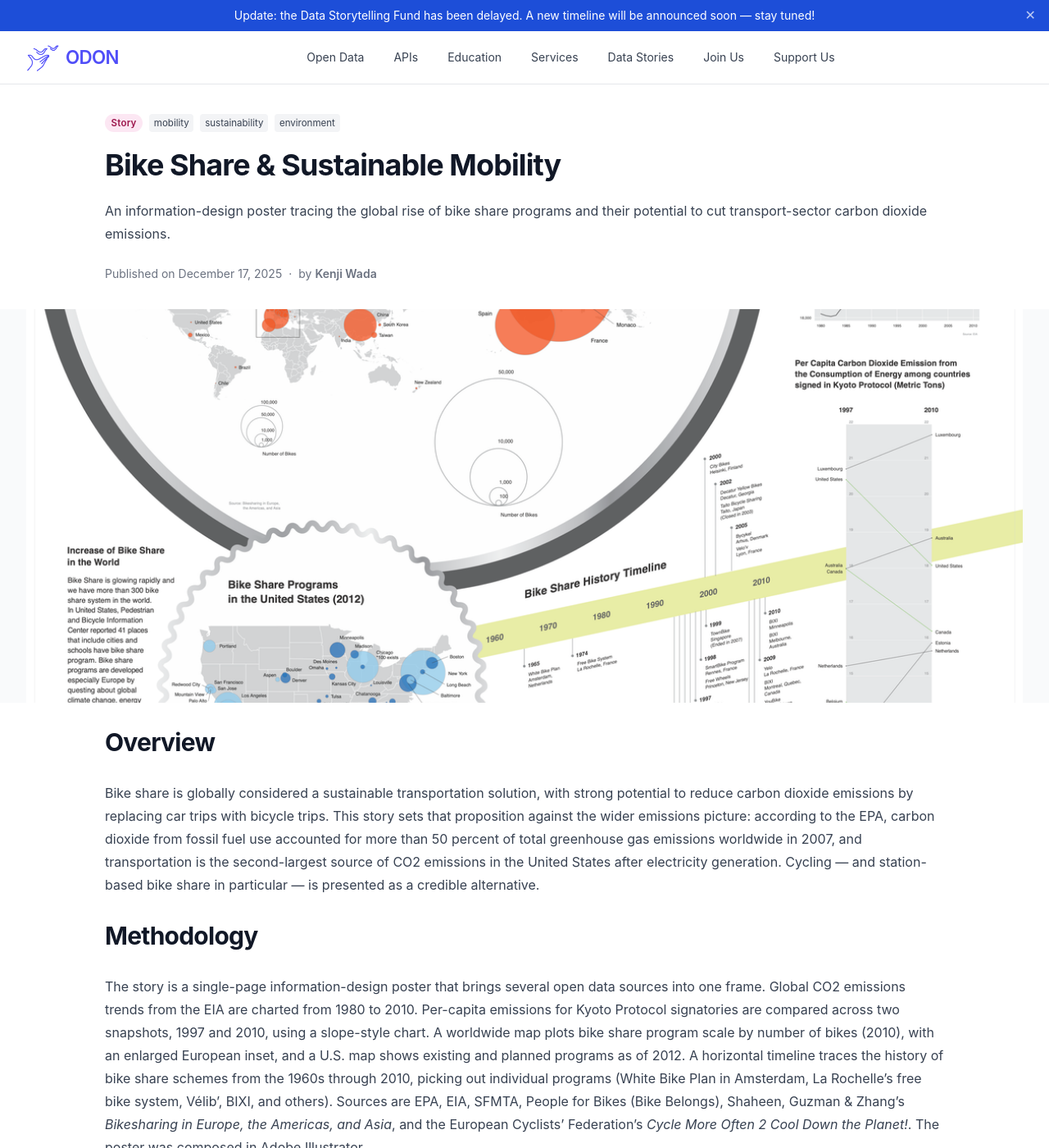
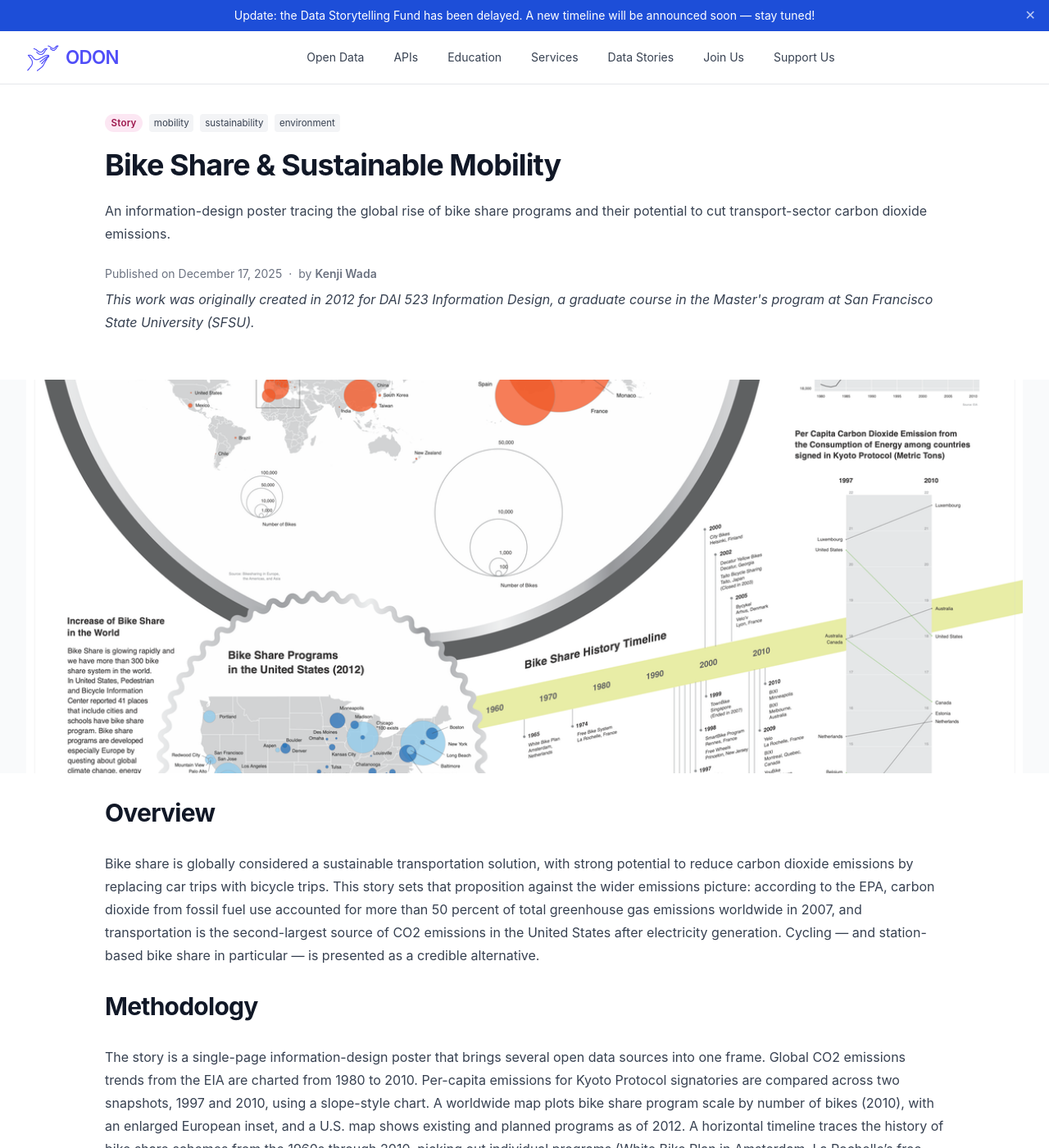
Before and after one commit to verein-odon/verein-odon.github.io, a Jekyll site: the page built from docs/_data_stories/bike-share-sustainable-mobility.md, in a window 1280 px wide and 1400 px high. Shown: the whole window at 82% size. Built offline with Jekyll 4.4.1, drawn with Linux system fonts in a browser that asks for light colours.

Commit message:
Information added for data story 'bike-share-sustainable-mobility'

```diff
--- a/docs/_data_stories/bike-share-sustainable-mobility.md
+++ b/docs/_data_stories/bike-share-sustainable-mobility.md
@@ -19,6 +19,9 @@ image:
 authors:
   - name: "Kenji Wada"
     role: ""
+note: >
+  This work was originally created in 2012 for DAI 523 Information Design,
+  a graduate course in the Master's program at San Francisco State University (SFSU).
 type: "story"
 topics:
   - "mobility"
--- a/docs/_layouts/data_story.html
+++ b/docs/_layouts/data_story.html
@@ -42,6 +42,9 @@ layout: default
         </span>
         {% endif %}
       </div>
+      {% if page.note %}
+      <p class="ds-detail-note">{{ page.note | escape }}</p>
+      {% endif %}
     </div>
   </div>
 </section>
--- a/docs/assets/main.scss
+++ b/docs/assets/main.scss
@@ -2481,6 +2481,12 @@ html:not(.js) .ds-filter-bar { display: none; }
 }
 .ds-detail-author-name { font-weight: 600; }
 .ds-detail-author-role { color: var(--color-gray-500); }
+.ds-detail-note {
+  margin-top: 0.375rem;
+  font-size: 0.8125rem;
+  color: var(--color-gray-500);
+  font-style: italic;
+}
 .ds-detail-meta {
   display: flex;
   flex-wrap: wrap;
```
